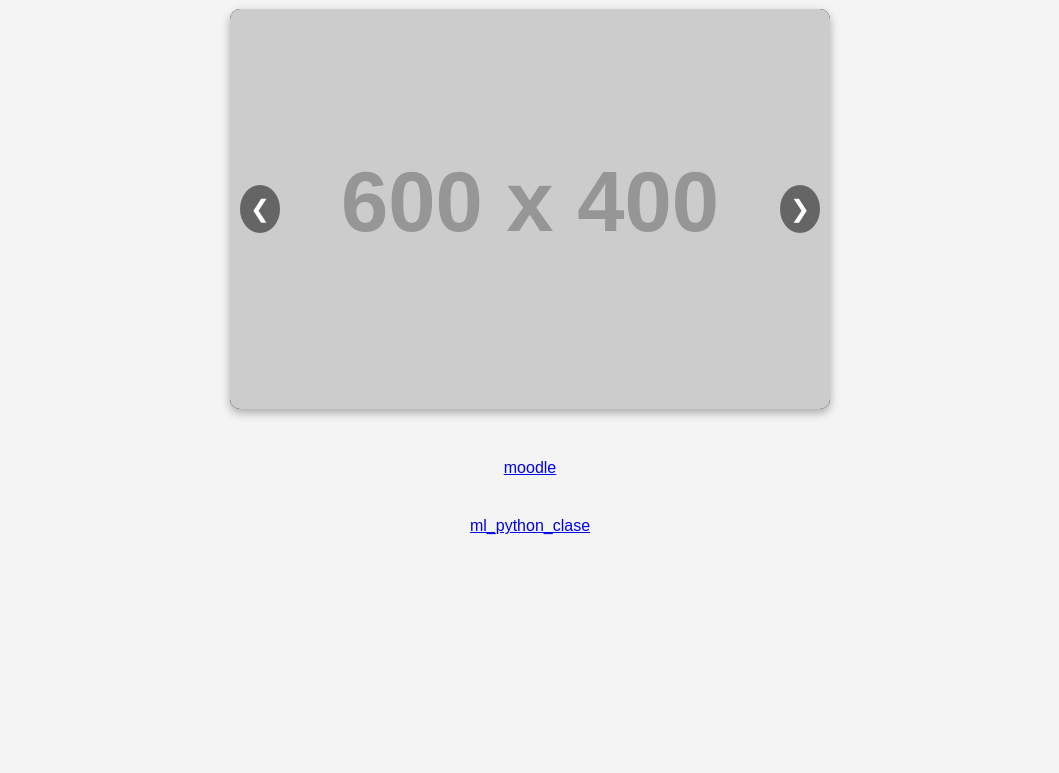
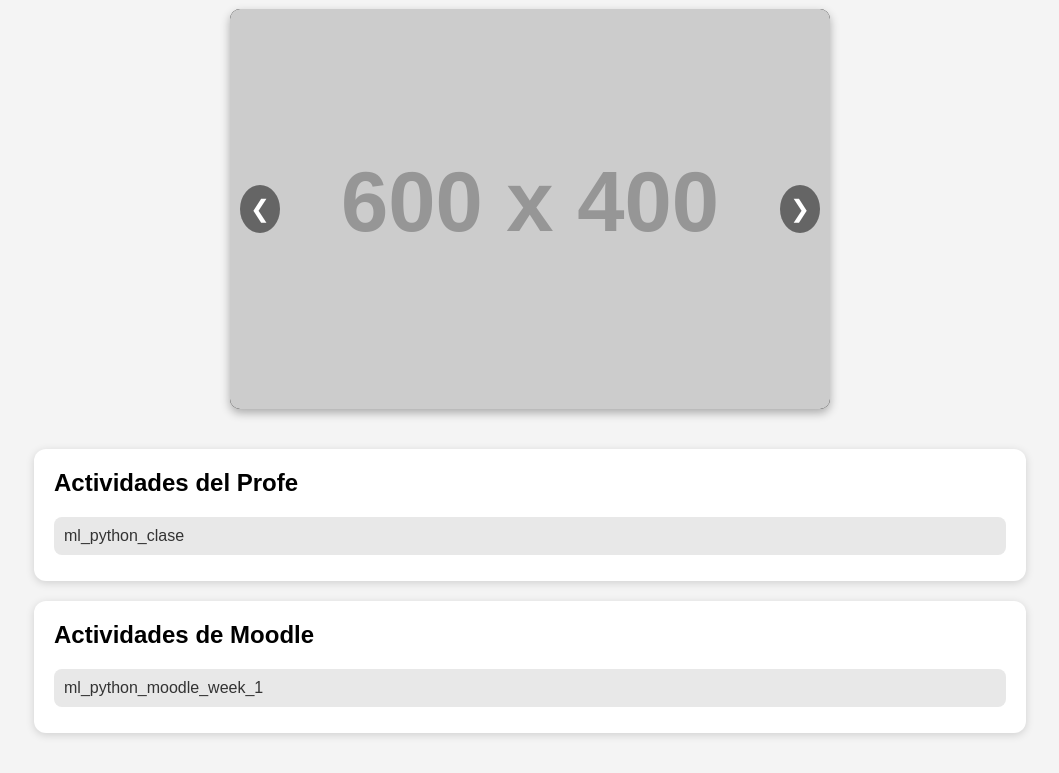
Before and after one commit to Crumblingfarumazula/myportfolio, a plain HTML site: page index.html in a window 1280 px wide. Shown: the part 99-872 px from the top of the page, without its empty margins (110-1169 px from the left). Before the commit the page ends 800 px from the top, so only its background shows below. Drawn offline with Linux system fonts and the light colour scheme; placeholder pictures from the web are drawn by us.

Commit message:
index.html

```diff
--- a/index.html
+++ b/index.html
@@ -5,10 +5,7 @@
     <meta name="viewport" content="width=device-width, initial-scale=1.0" />
     <title>Portafolio</title>
     <style>
-        /* Aquí va el CSS del carrusel y algunos ajustes básicos */
-        * {
-            box-sizing: border-box;
-        }
+        * { box-sizing: border-box; }
         body {
             font-family: Arial, sans-serif;
             margin: 0;
@@ -19,6 +16,8 @@
             text-align: center;
             margin-bottom: 30px;
         }
+
+        /* Carrusel */
         .carrusel {
             position: relative;
             width: 600px;
@@ -40,9 +39,7 @@
             height: 100%;
             display: none;
         }
-        .slide.active {
-            display: block;
-        }
+        .slide.active { display: block; }
         .slide img {
             width: 100%;
             height: 100%;
@@ -62,16 +59,31 @@
         }
         button.prev { left: 10px; }
         button.next { right: 10px; }
-        button:hover {
-            background-color: rgba(0,0,0,0.8);
+        button:hover { background-color: rgba(0,0,0,0.8); }
+
+        /* Secciones de repos */
+        .section {
+            background: #fff;
+            padding: 20px;
+            margin: 20px auto;
+            width: 80%;
+            border-radius: 12px;
+            box-shadow: 0 2px 8px rgba(0,0,0,0.15);
         }
-        table {
-            margin: 0 auto 20px auto;
-            border-collapse: collapse;
+        .section h2 {
+            margin-top: 0;
         }
-        td {
-            padding: 10px 20px;
+        .repo-list a {
+            display: block;
+            padding: 10px;
+            margin: 6px 0;
+            background: #e8e8e8;
+            border-radius: 8px;
+            text-decoration: none;
+            color: #333;
+            transition: 0.2s;
         }
+        .repo-list a:hover { background: #d0d0d0; }
     </style>
 </head>
 <body>
@@ -79,42 +91,31 @@
         <h1>Portafolio Juan Pablo Areiza</h1>
     </header>
 
-    <!-- Aquí empieza el carrusel -->
+    <!-- Carrusel -->
     <div class="carrusel">
         <div class="slides">
-            <div class="slide active">
-                <img src="https://via.placeholder.com/600x400/FF5733/FFFFFF?text=Imagen+1" alt="Imagen 1" />
-            </div>
-            <div class="slide">
-                <img src="https://via.placeholder.com/600x400/33C1FF/FFFFFF?text=Imagen+2" alt="Imagen 2" />
-            </div>
-            <div class="slide">
-                <img src="https://via.placeholder.com/600x400/75FF33/FFFFFF?text=Imagen+3" alt="Imagen 3" />
-            </div>
+            <div class="slide active"><img src="https://via.placeholder.com/600x400/FF5733/FFFFFF?text=Imagen+1" /></div>
+            <div class="slide"><img src="https://via.placeholder.com/600x400/33C1FF/FFFFFF?text=Imagen+2" /></div>
+            <div class="slide"><img src="https://via.placeholder.com/600x400/75FF33/FFFFFF?text=Imagen+3" /></div>
         </div>
         <button class="prev">&#10094;</button>
         <button class="next">&#10095;</button>
     </div>
 
-    <!-- Aquí están tus tablas con enlaces -->
-    <div>
-        <table>
-            <tr>
-                <td>
-                    <a href="https://github.com/Crumblingfarumuzula/ml_python_moodle_week_1">moodle</a>
-                </td>
-            </tr>
-        </table>
+    <!-- Actividades del profe -->
+    <div class="section">
+        <h2>Actividades del Profe</h2>
+        <div class="repo-list">
+            <a href="https://github.com/Crumblingfarumuzula/ml_python_clase">ml_python_clase</a>
+        </div>
     </div>
 
-    <div>
-        <table>
-            <tr>
-                <td>
-                    <a href="https://github.com/Crumblingfarumuzula/ml_python_clase">ml_python_clase</a>
-                </td>
-            </tr>
-        </table>
+    <!-- Actividades de Moodle -->
+    <div class="section">
+        <h2>Actividades de Moodle</h2>
+        <div class="repo-list">
+            <a href="https://github.com/Crumblingfarumuzula/ml_python_moodle_week_1">ml_python_moodle_week_1</a>
+        </div>
     </div>
 
     <script>
@@ -127,20 +128,14 @@
             slides.forEach(slide => slide.classList.remove('active'));
             slides[i].classList.add('active');
         }
-
         prev.addEventListener('click', () => {
-            index--;
-            if(index < 0) index = slides.length - 1;
+            index = (index - 1 + slides.length) % slides.length;
             showSlide(index);
         });
-
         next.addEventListener('click', () => {
-            index++;
-            if(index >= slides.length) index = 0;
+            index = (index + 1) % slides.length;
             showSlide(index);
         });
-
-        // Mostrar la primera imagen al cargar
         showSlide(index);
     </script>
 </body>
```
